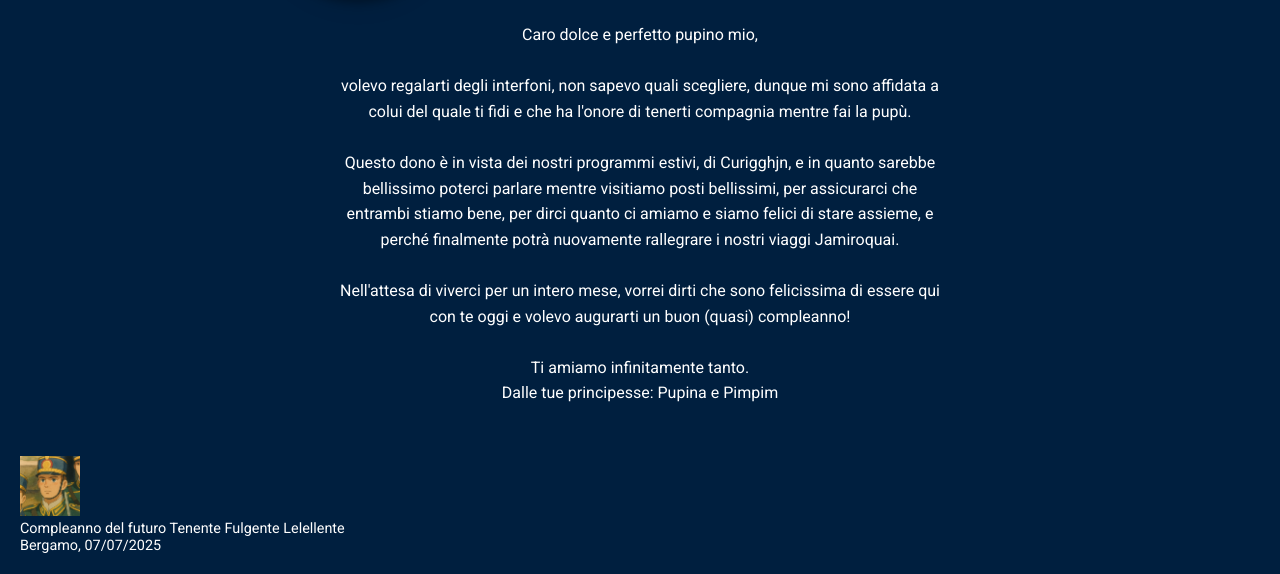
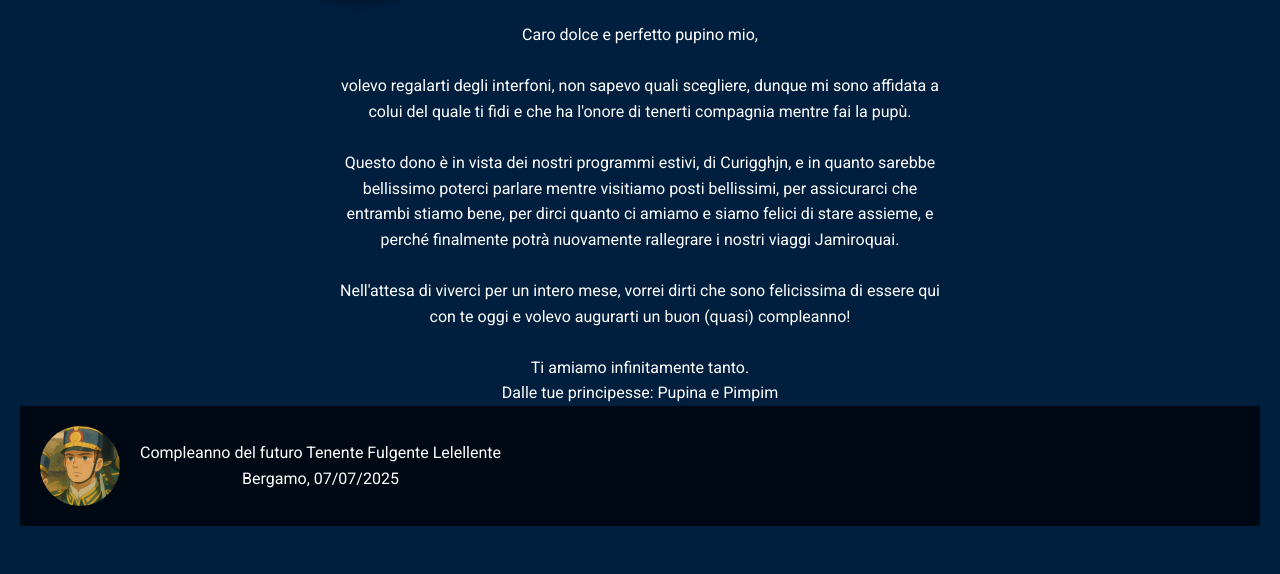
Before and after one commit to wearewineglasses/Buon-compleanno, a plain HTML site: page index.html in a window 1280 px wide. Shown: the part 474-1048 px from the top of the page. After the commit the page ends 1020 px from the top, so only its background shows below. Drawn offline with Linux system fonts and the light colour scheme.

Commit message:
Update index.html

```diff
--- a/index.html
+++ b/index.html
@@ -101,14 +101,22 @@
       margin-right: auto;
       line-height: 1.6;
     }
-    footer {
-      margin-top: 50px;
-      text-align: left;
-      color: white;
-      font-size: 0.9rem;
+ footer {
+      display: flex;
+      align-items: center;
+      padding: 20px;
+      background-color: #000814;
     }
+
     footer img {
-      width: 60px;
+      width: 80px;
+      height: 80px;
+      border-radius: 50%;
+      margin-right: 20px;
+    }
+
+    footer p {
+      margin: 0;
     }
     @media (max-width: 768px) {
       h1 { font-size: 1.5rem; }
@@ -133,13 +141,12 @@
       Ti amiamo infinitamente tanto.<br>
       Dalle tue principesse: Pupina e Pimpim
     </p>
-    <footer>
-      <img src="ghibli.jpeg" alt="Ghibli" />
-      <div>
-        Compleanno del futuro Tenente Fulgente Lelellente<br>
-        Bergamo, 07/07/2025
-      </div>
-    </footer>
+      <footer>
+    <img src="ghibli.jpeg" alt="Logo Ghibli">
+    <p> Compleanno del futuro Tenente Fulgente Lelellente<br>
+        Bergamo, 07/07/2025</p>
+  </footer>
+
   </main>
 
   <script>
```
